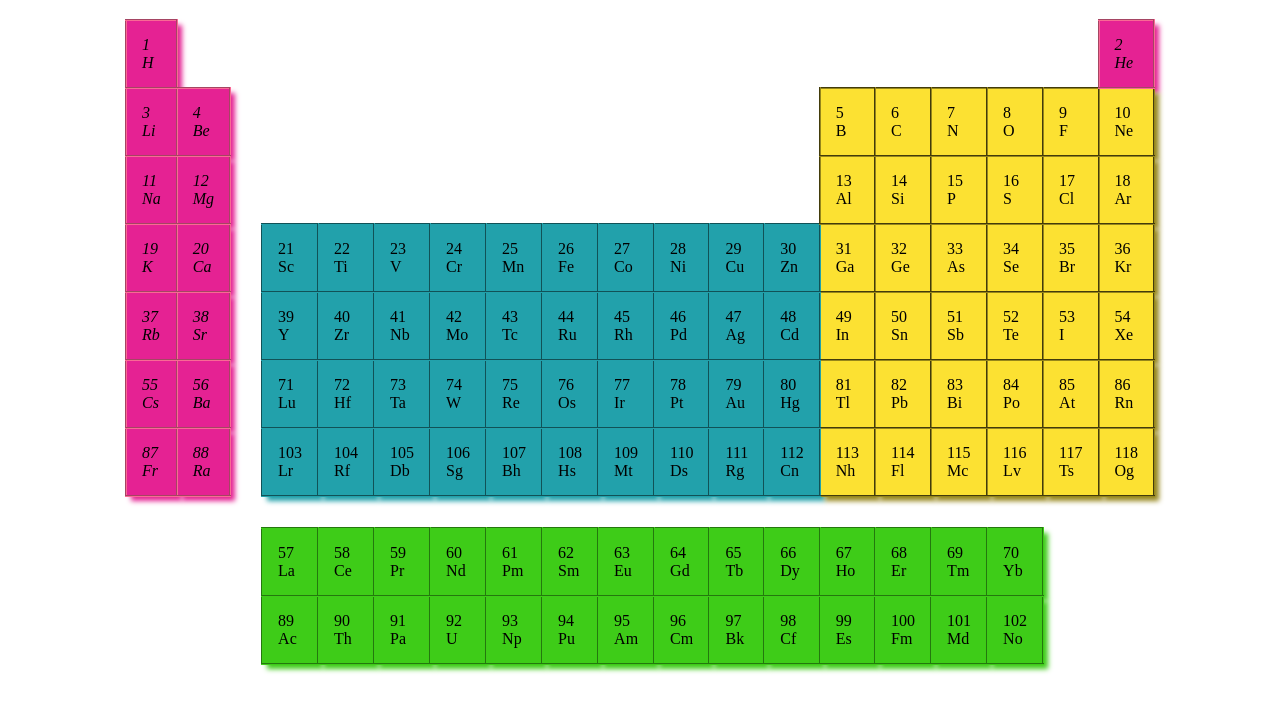
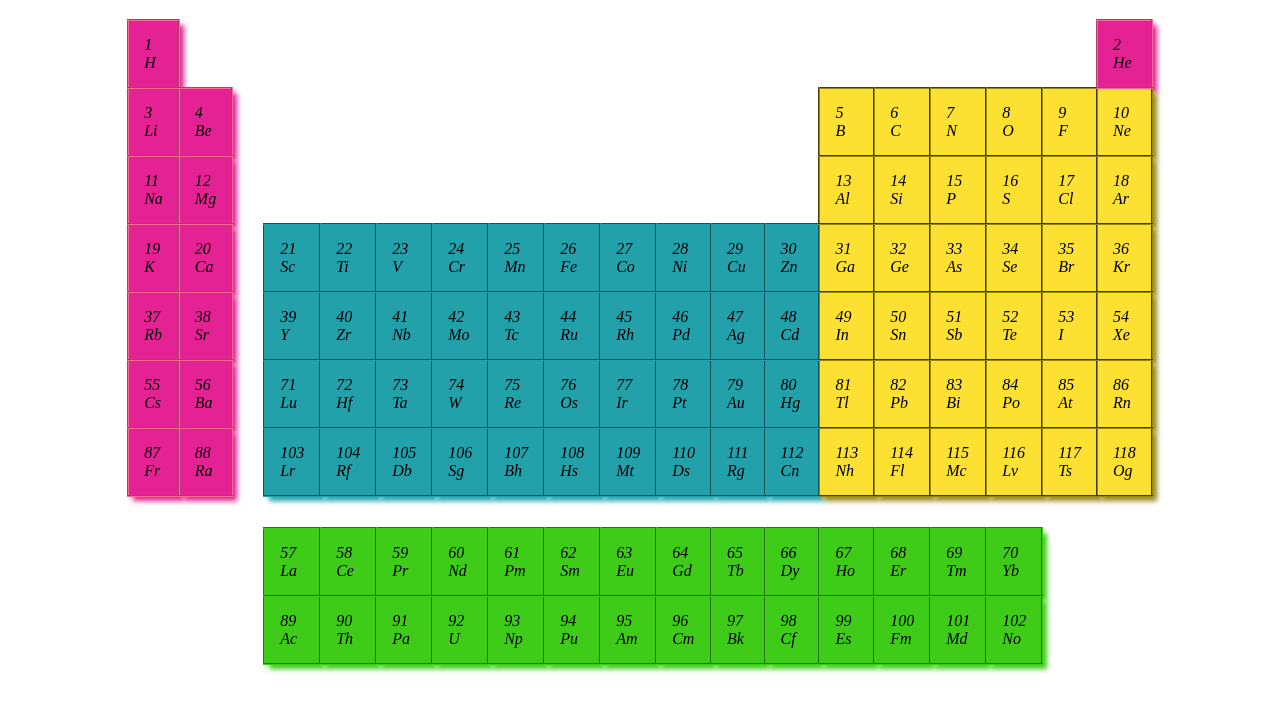
Before and after one commit to Hassan12345ai/Assignment, a plain HTML site: page index.html in a window 1280 px wide. Shown: the part 61-772 px from the top of the page. Drawn offline with Linux system fonts and the light colour scheme.

Commit message:
Update Style.css

```diff
--- a/Style.css
+++ b/Style.css
@@ -5,15 +5,20 @@ box-shadow:5px 5px 5px #E52293;}
 
 .green{background-color: #3ECC18;
 border: 2px outset #3ECC18;
-box-shadow:5px 5px 5px #3ECC18;}
+box-shadow:5px 5px 5px #3ECC18;
+font-style: italic;}
 
 .gold{background-color:	#fce132;
 border: 2px outset #96861B;
-box-shadow:5px 5px 5px #96861B;}
+box-shadow:5px 5px 5px #96861B;
+font-style: italic;
+}
 
 .cyan{background-color: #22A1AB;
 border: 2px outset #22A1AB ;
-box-shadow:5px 5px 5px #22A1AB ;}
+box-shadow:5px 5px 5px #22A1AB ;
+font-style: italic;
+}
 h1{
     text-align: center;
     font-family:  sans-serif;
```
